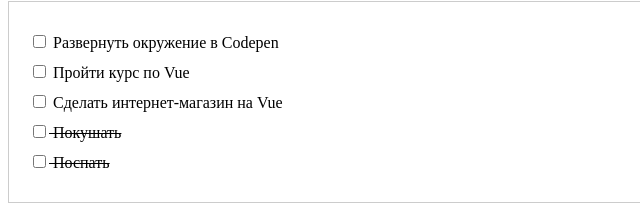
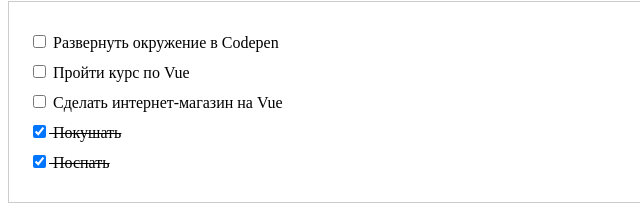
Before and after one commit to Raz3r444uk/Vue, a plain HTML site: page index.html in a window 1280 px wide. Shown: the part 117-337 px from the top of the page, 0-640 px from the left. Drawn offline with nearby package versions, Linux system fonts and the light colour scheme.

Commit message:
fix: comlete 1 task

```diff
--- a/index.html
+++ b/index.html
@@ -17,7 +17,7 @@
           {{task}}
         </div>
         <div class="item done" v-for="doneTask in doneTasks">
-          <input type="checkbox" />
+          <input type="checkbox" checked />
           {{doneTask}}
         </div>
       </div>
```
